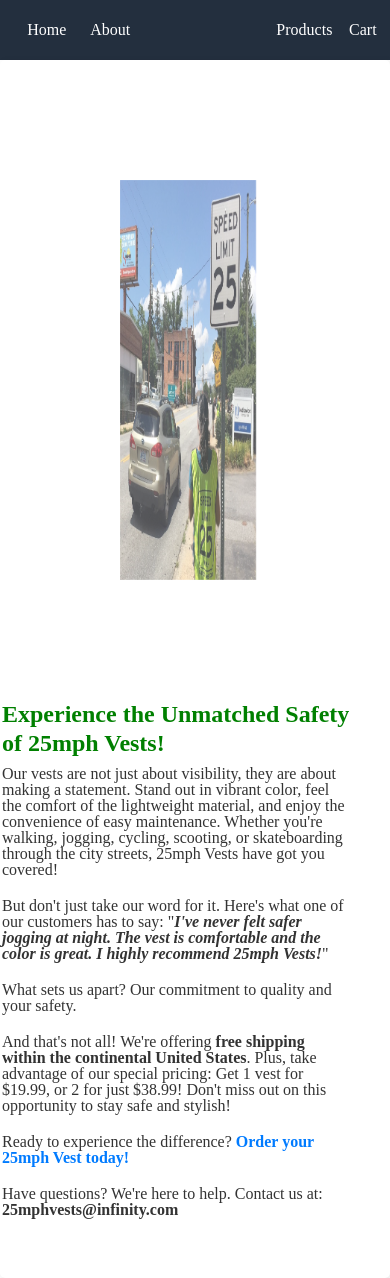
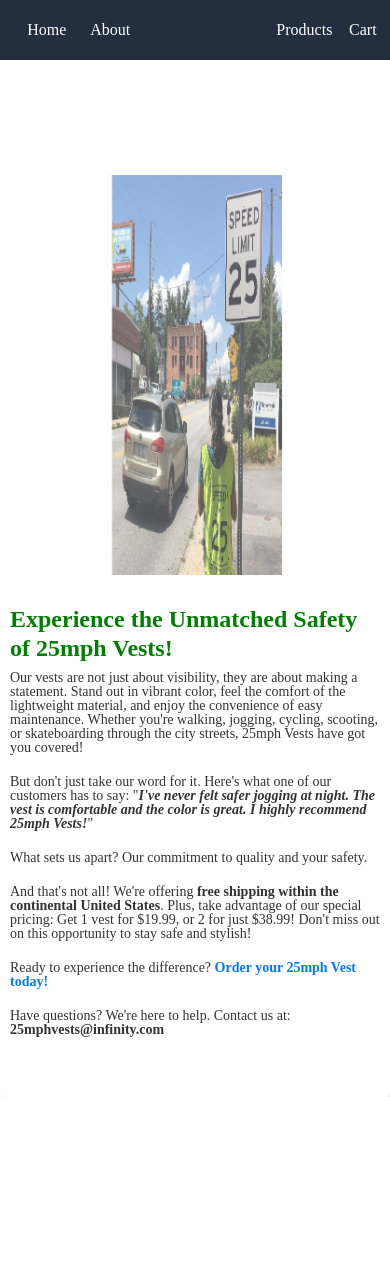
Before and after one commit to lm1298/VestStore, a Django app: page /about/ in a window 390 px wide. After the commit the page ends 1097 px from the top, so only its background shows below. Run offline with Django 5.2, Linux system fonts and the light colour scheme; some libraries are stand-ins or nearby versions.

Commit message:
SCRUM-42 modify slideshow alignment,pixel size for mobile view

```diff
--- a/vests/static/css/about-styles.css
+++ b/vests/static/css/about-styles.css
@@ -198,4 +198,14 @@ img {
         width: 100%;
         height: 100%;
     }
+    .about-text {
+        font-family: Alegreya;
+        font-size: 14px;
+        color: #333;
+        margin: 40px 5px;
+        margin-top: 10px;
+        margin-left: 10px;
+        margin-right: 10px;
+        width: 100%;
+    }
 }
--- a/vests/templates/about.html
+++ b/vests/templates/about.html
@@ -29,12 +29,12 @@
         <div class="slideshow-container">
             <div class="mySlides fade">
                 <img src="{% static '/images/vest1.jpg' %}" alt="My Image"
-                    style="float: left; margin-top: 10px; margin-left: 10px; max-width: 80%; width: 1000px; height: 400px;">
+                    style="float: left; margin-top: 5px; margin-left: 2px; max-width: 100%; width: 1000px; height: 400px;">
             </div>
 
             <div class="mySlides fade">
                 <img src="{% static '/images/vest-about.jpeg' %}" alt="My Image"
-                    style="float: left; margin-top: 10px; margin-left: 10px; max-width: 80%; width: 1000px; height: 400px;">
+                    style="float: left; margin-top: 5px; margin-left: 2px; max-width: 100%; width: 1000px; height: 400px;">
             </div>
         </div>
 
```
